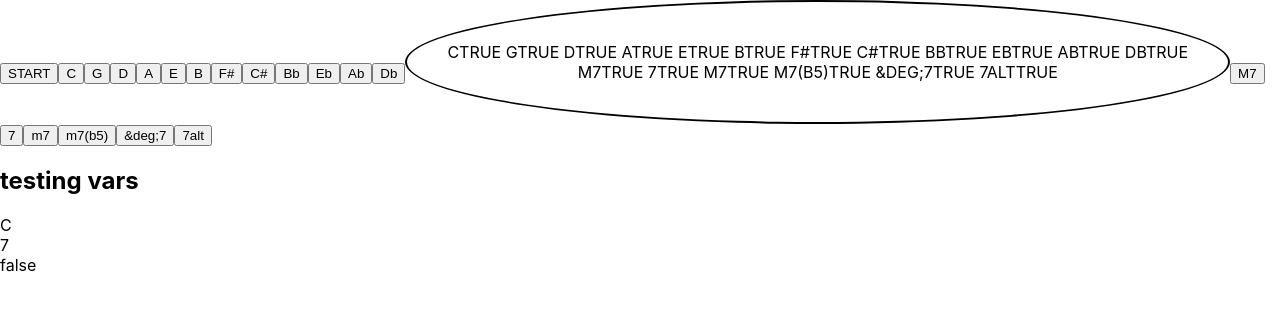
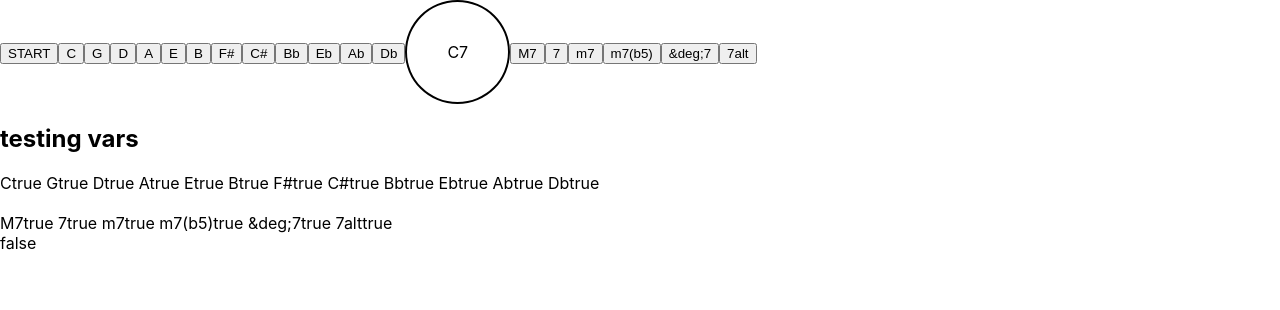
Before and after one commit to JHughesSUTA/keyboard-harmony-practice-tools, a React (Create React App) app: page / in a window 1280 px wide. Shown: the top 310 px of the page. Built offline with nearby package versions, Linux system fonts and the light colour scheme.

Commit message:
show display key & chord in display

```diff
--- a/src/App.js
+++ b/src/App.js
@@ -101,6 +101,9 @@ function App() {
     },
   ]);
 
+  const [displayKey, setDisplayKey] = useState("C");
+  const [displayChord, setDisplayChord] = useState("7");
+
   const [running, setRunning] = useState(false);
 
   const toggleSelectedKey = (id) => {
@@ -123,12 +126,12 @@ function App() {
 
   const updateKeyDisplay = () => {
     let key = keyOptions[Math.floor(Math.random() * keyOptions.length)];
-    document.querySelector("#key-display").textContent = key.value;
+    setDisplayKey(key.value);
   };
 
   const updateChordDisplay = () => {
     let chord = chordOptions[Math.floor(Math.random() * chordOptions.length)];
-    document.querySelector("#chord-display").textContent = chord.value;
+    setDisplayChord(chord.value);
   };
 
   const startRandomizer = () => {
@@ -150,11 +153,17 @@ function App() {
     <div className="container">
       <StartButton onClick={startRandomizer} />
       <Keys onToggle={toggleSelectedKey} keys={keyOptions} />
-      <Display value="c" keyOptions={keyOptions} chordOptions={chordOptions} />
+      <Display value="C" displayKey={displayKey} displayChord={displayChord} />
       <Chords onToggle={toggleSelectedChord} chords={chordOptions} />
+
       <h2>testing vars</h2>
-      <div id="key-display">C</div>
-      <div id="chord-display">7</div>
+      <div>
+        {keyOptions.map((option) => option.value + option.selected + " ")}
+      </div>
+      <br></br>
+      <div>
+        {chordOptions.map((option) => option.value + option.selected + " ")}
+      </div>
       <div>{running.toString()}</div>
     </div>
   );
--- a/src/components/Display.js
+++ b/src/components/Display.js
@@ -1,12 +1,12 @@
 import "../styles/display.css";
 
-const Display = ({ keyOptions, chordOptions }) => {
+const Display = ({ displayKey, displayChord }) => {
   return (
     <>
       <div className="display">
-        {keyOptions.map((option) => option.value + option.selected + " ")}
-        <br></br>
-        {chordOptions.map((option) => option.value + option.selected + " ")}
+        {displayKey}
+        {/* {keyOptions.map((option) => option.value + option.selected + " ")} */}
+        {displayChord}
       </div>
     </>
   );
```
